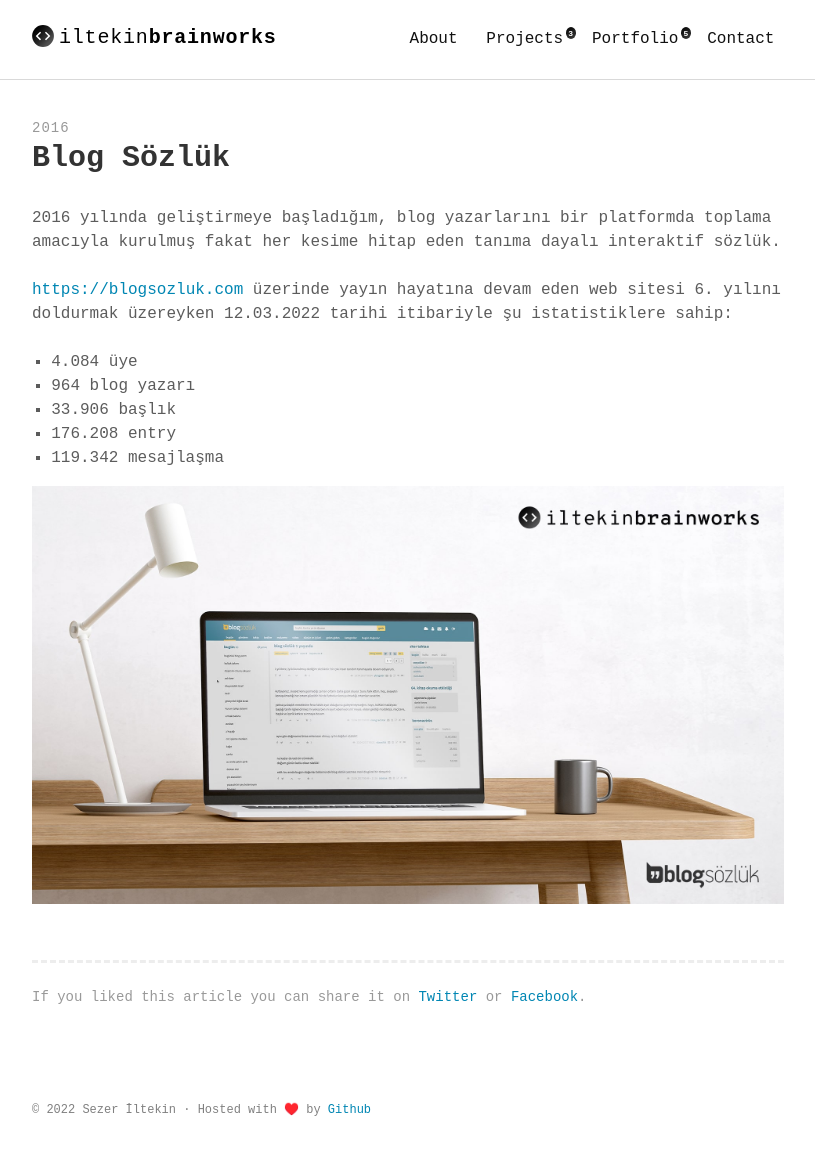
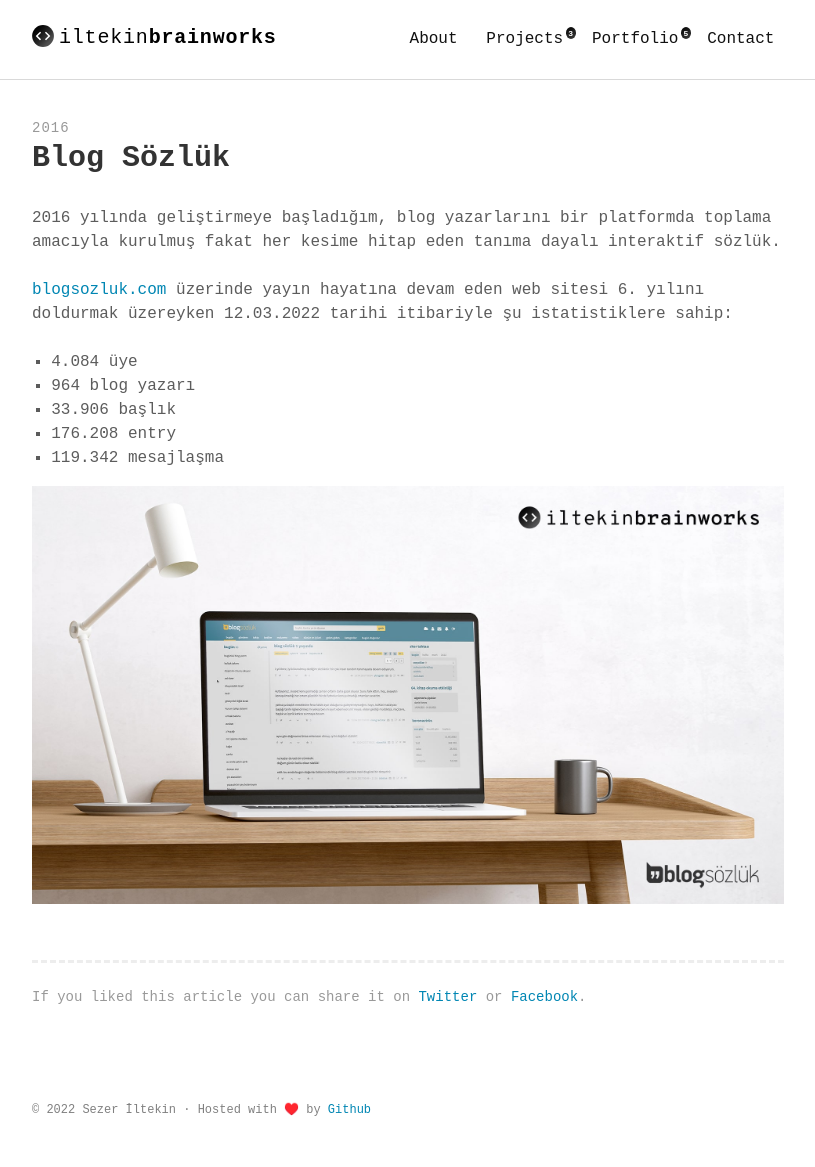
Before and after one commit to iltekin/iltekin.github.io, a Jekyll site: the page built from _projects/blog-sozluk.md, in a window 1280 px wide. Shown: the whole page, without its empty margins (232-1047 px from the left). Built offline with Jekyll 4.4.1, drawn with Linux system fonts in a browser that asks for light colours; some web fonts are replaced; some of the changed lines change nothing that is shown.

```diff
--- a/_projects/blog-sozluk.md
+++ b/_projects/blog-sozluk.md
@@ -10,7 +10,7 @@
 
 2016 yılında geliştirmeye başladığım, blog yazarlarını bir platformda toplama amacıyla kurulmuş fakat her kesime hitap eden tanıma dayalı interaktif sözlük.
 
-[https://blogsozluk.com](blogsozluk.com) üzerinde yayın hayatına devam eden web sitesi 6. yılını doldurmak üzereyken 12.03.2022 tarihi itibariyle şu istatistiklere sahip:
+[blogsozluk.com](https://blogsozluk.com) üzerinde yayın hayatına devam eden web sitesi 6. yılını doldurmak üzereyken 12.03.2022 tarihi itibariyle şu istatistiklere sahip:
 
 - 4.084 üye
 - 964 blog yazarı
```
